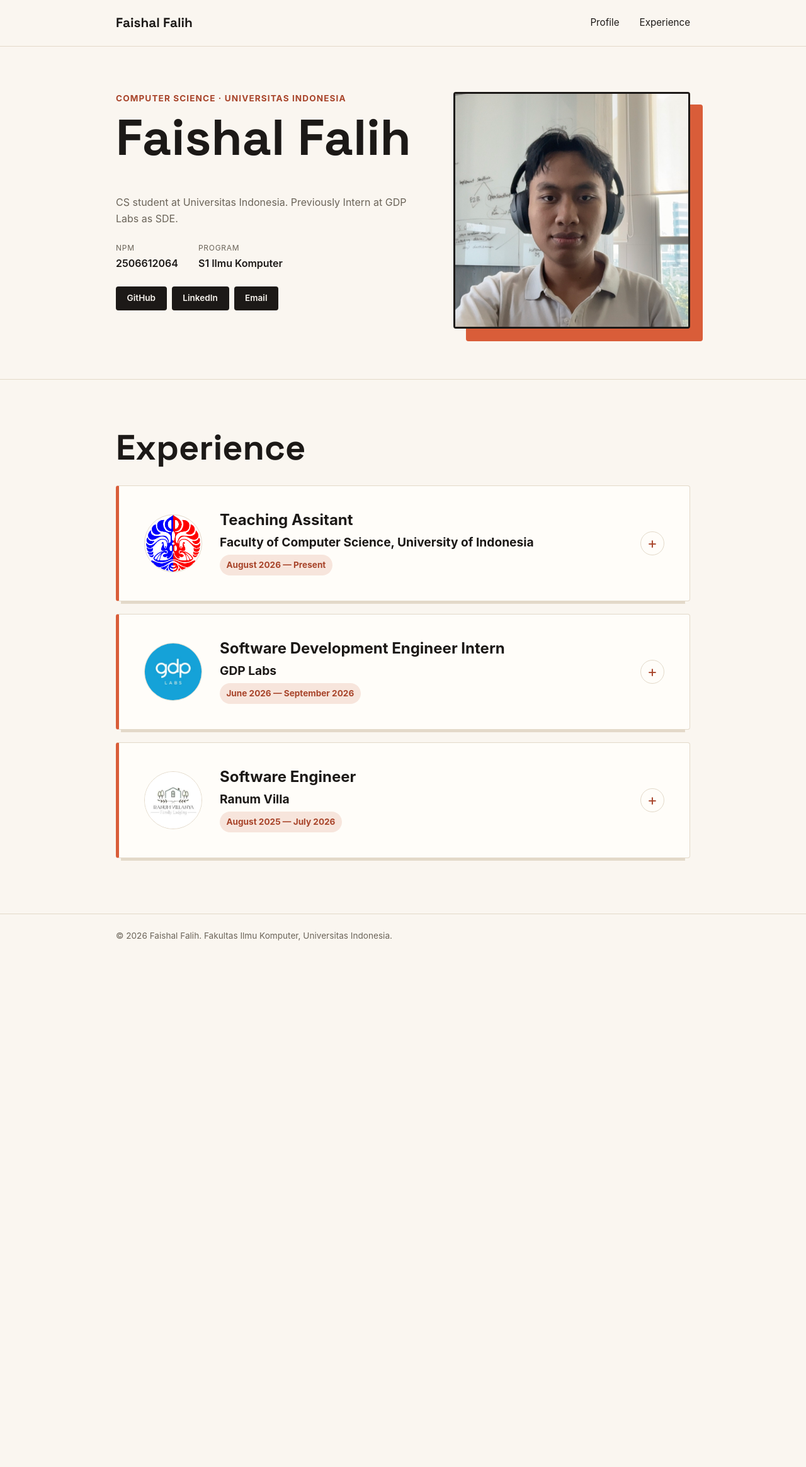
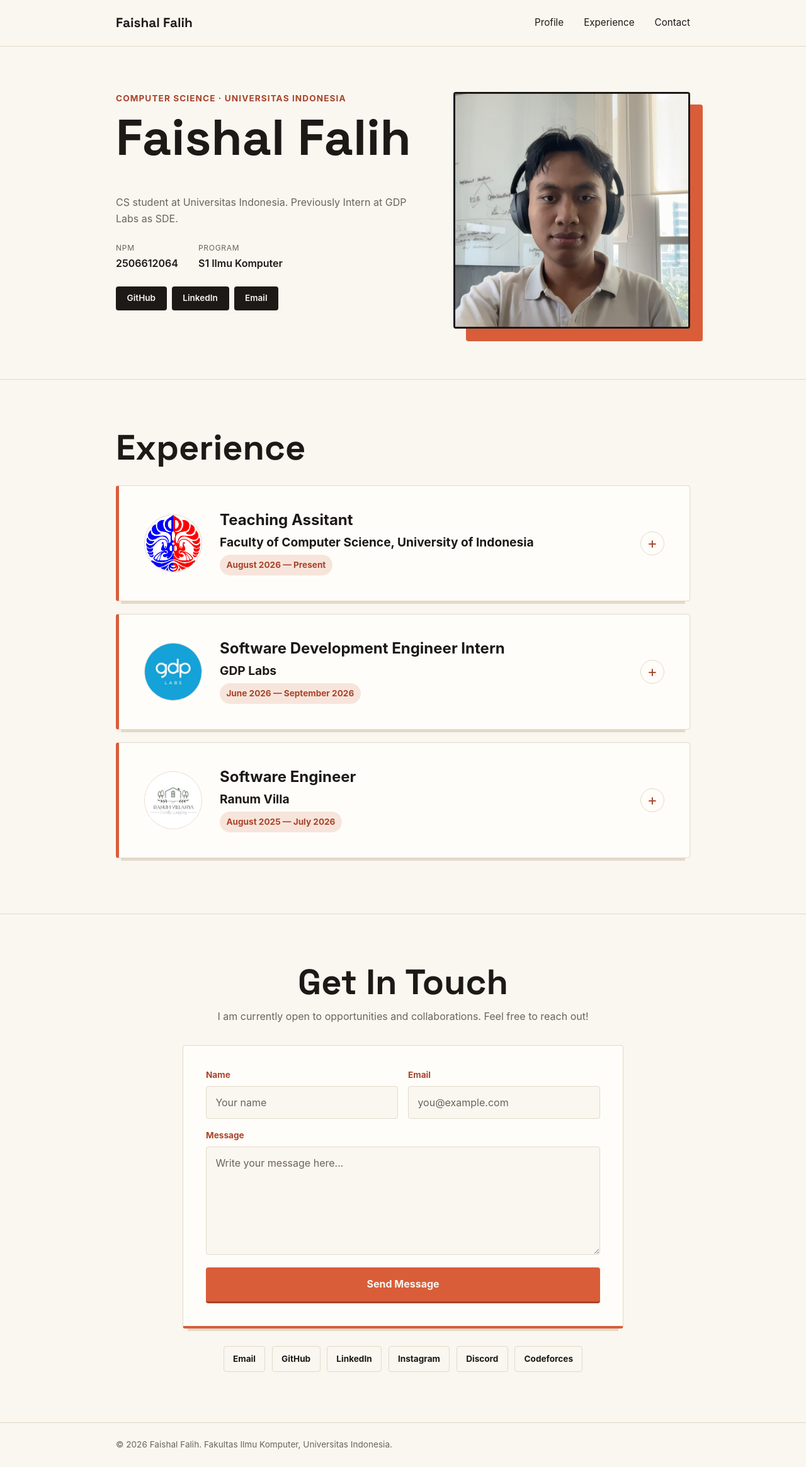
Before and after one commit to faishalfy/myportofolio, a Django app: page / in a window 1280 px wide. Shown: the whole page at 63% size. Before the commit the page ends 1494 px from the top, so only its background shows below. Run offline with Django 5.2, Linux system fonts and the light colour scheme.

Commit message:
feat(contact): adding contact section

```diff
--- a/static/css/style.css
+++ b/static/css/style.css
@@ -316,8 +316,138 @@ h2 {
     outline-offset: -3px;
 }
 
+.contact {
+    padding: 5rem 0;
+    border-top: 1px solid var(--line);
+    text-align: center;
+}
+
+.contact-intro {
+    max-width: 600px;
+    margin: 0 auto 2rem;
+}
+
+.contact-intro h2 {
+    font-size: clamp(2.25rem, 5vw, 3.5rem);
+    line-height: 1;
+    margin-bottom: 0.9rem;
+}
+
+.contact-intro p {
+    color: var(--text-muted);
+}
+
+.contact-form {
+    max-width: 700px;
+    margin: 0 auto 1.75rem;
+    padding: clamp(1.5rem, 4vw, 2.25rem);
+    background-color: #fffdf9;
+    border: 1px solid var(--line);
+    border-bottom: 4px solid var(--accent);
+    border-radius: var(--radius);
+    box-shadow: 0 12px 0 -8px var(--line);
+}
+
+.contact-fields {
+    display: grid;
+    grid-template-columns: repeat(2, minmax(0, 1fr));
+    gap: 1rem;
+}
+
+.form-field {
+    display: grid;
+    gap: 0.4rem;
+    text-align: left;
+}
+
+.form-field--message {
+    grid-column: 1 / -1;
+}
+
+.form-field label {
+    color: var(--accent-dark);
+    font-size: 0.85rem;
+    font-weight: 700;
+}
+
+.form-field input,
+.form-field textarea {
+    width: 100%;
+    padding: 0.8rem 0.9rem;
+    color: var(--ink);
+    background-color: var(--paper);
+    border: 1px solid var(--line);
+    border-radius: var(--radius);
+    font: inherit;
+    line-height: 1.5;
+    transition: border-color 0.2s ease, box-shadow 0.2s ease;
+}
+
+.form-field textarea {
+    min-height: 10rem;
+    resize: vertical;
+}
+
+.form-field input::placeholder,
+.form-field textarea::placeholder {
+    color: var(--text-muted);
+}
+
+.form-field input:focus,
+.form-field textarea:focus {
+    outline: none;
+    border-color: var(--accent);
+    box-shadow: 0 0 0 3px #f7e5dc;
+}
+
+.contact-submit {
+    width: 100%;
+    margin-top: 1.25rem;
+    padding: 0.9rem 1.25rem;
+    color: var(--paper);
+    background-color: var(--accent);
+    border: 0;
+    border-bottom: 3px solid var(--accent-dark);
+    border-radius: var(--radius);
+    cursor: pointer;
+    font: inherit;
+    font-weight: 700;
+    transition: background-color 0.2s ease, transform 0.2s ease;
+}
+
+.contact-submit:hover {
+    background-color: var(--accent-dark);
+    transform: translateY(-2px);
+}
+
+.contact-links {
+    display: flex;
+    justify-content: center;
+    gap: 0.65rem;
+    flex-wrap: wrap;
+}
+
+.contact-link {
+    display: inline-block;
+    padding: 0.55rem 0.9rem;
+    color: var(--ink);
+    border: 1px solid var(--line);
+    border-radius: var(--radius);
+    font-size: 0.85rem;
+    font-weight: 700;
+    text-decoration: none;
+    transition: color 0.2s ease, background-color 0.2s ease, border-color 0.2s ease;
+}
+
+.contact-link:hover {
+    color: var(--paper);
+    background-color: var(--ink);
+    border-color: var(--ink);
+}
+
 a:focus-visible,
-summary:focus-visible {
+summary:focus-visible,
+.contact-submit:focus-visible {
     outline: 3px solid var(--accent);
     outline-offset: 4px;
 }
@@ -438,6 +568,14 @@ summary:focus-visible {
         font-size: 1.05rem;
     }
 
+    .contact-fields {
+        grid-template-columns: 1fr;
+    }
+
+    .form-field--message {
+        grid-column: auto;
+    }
+
     .hero-grid {
         grid-template-columns: 1fr;
         grid-template-areas:
--- a/templates/index.html
+++ b/templates/index.html
@@ -16,6 +16,7 @@
             <nav class="desktop-nav" aria-label="Primary navigation">
                 <a href="#profile">Profile</a>
                 <a href="#experience">Experience</a>
+                <a href="#contact">Contact</a>
             </nav>
             <details class="mobile-nav">
                 <summary aria-label="Toggle navigation">
@@ -24,6 +25,7 @@
                 <nav aria-label="Mobile navigation">
                     <a href="#profile">Profile</a>
                     <a href="#experience">Experience</a>
+                    <a href="#contact">Contact</a>
                 </nav>
             </details>
         </div>
@@ -134,6 +136,42 @@
                 </details>
             </div>
         </section>
+
+        <section class="contact" id="contact" aria-labelledby="contact-title">
+            <div class="container">
+                <div class="contact-intro">
+                    <h2 id="contact-title">Get In Touch</h2>
+                    <p>I am currently open to opportunities and collaborations. Feel free to reach out!</p>
+                </div>
+
+                <form class="contact-form" action="mailto:faishalnfalih@gmail.com?subject=Portfolio%20Contact" method="post" enctype="text/plain">
+                    <div class="contact-fields">
+                        <div class="form-field">
+                            <label for="contact-name">Name</label>
+                            <input id="contact-name" type="text" name="name" required autocomplete="name" placeholder="Your name">
+                        </div>
+                        <div class="form-field">
+                            <label for="contact-email">Email</label>
+                            <input id="contact-email" type="email" name="email" required autocomplete="email" placeholder="you@example.com">
+                        </div>
+                        <div class="form-field form-field--message">
+                            <label for="contact-message">Message</label>
+                            <textarea id="contact-message" name="message" required rows="6" placeholder="Write your message here..."></textarea>
+                        </div>
+                    </div>
+                    <button class="contact-submit" type="submit">Send Message</button>
+                </form>
+
+                <nav class="contact-links" aria-label="Contact links">
+                    <a class="contact-link" href="mailto:faishalnfalih@gmail.com">Email</a>
+                    <a class="contact-link" href="https://github.com/faishalfy">GitHub</a>
+                    <a class="contact-link" href="https://linkedin.com/in/faishalfalih/">LinkedIn</a>
+                    <a class="contact-link" href="https://www.instagram.com/faishal.falihhh/">Instagram</a>
+                    <a class="contact-link" href="https://discord.com/users/690058278176030758">Discord</a>
+                    <a class="contact-link" href="https://codeforces.com/profile/IsaL">Codeforces</a>
+                </nav>
+            </div>
+        </section>
     </main>
 
     <footer class="site-footer">
```
